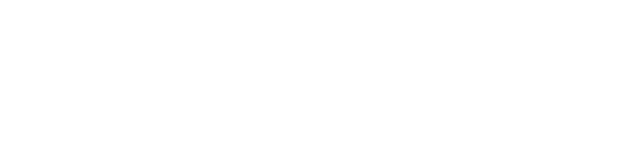
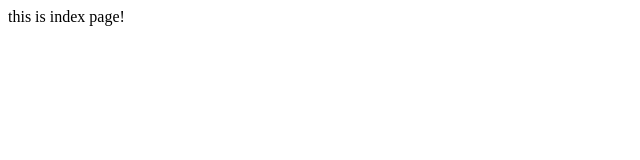
Before and after one commit to yoshifuji/kabucon_hackathon_comas, a plain HTML site: page app/index.html in a window 1280 px wide. Shown: the whole page, without its empty margins (0-640 px from the left). Drawn offline with Linux system fonts and the light colour scheme.

Commit message:
Update index.html
push test message to deploy Azure modules.

```diff
--- a/app/index.html
+++ b/app/index.html
@@ -3,7 +3,7 @@
 <link rel="stylesheet" type="text/css" href="css/default.css">
 <body>
 
-
+this is index page!
 
 </body>
 </html>
```
